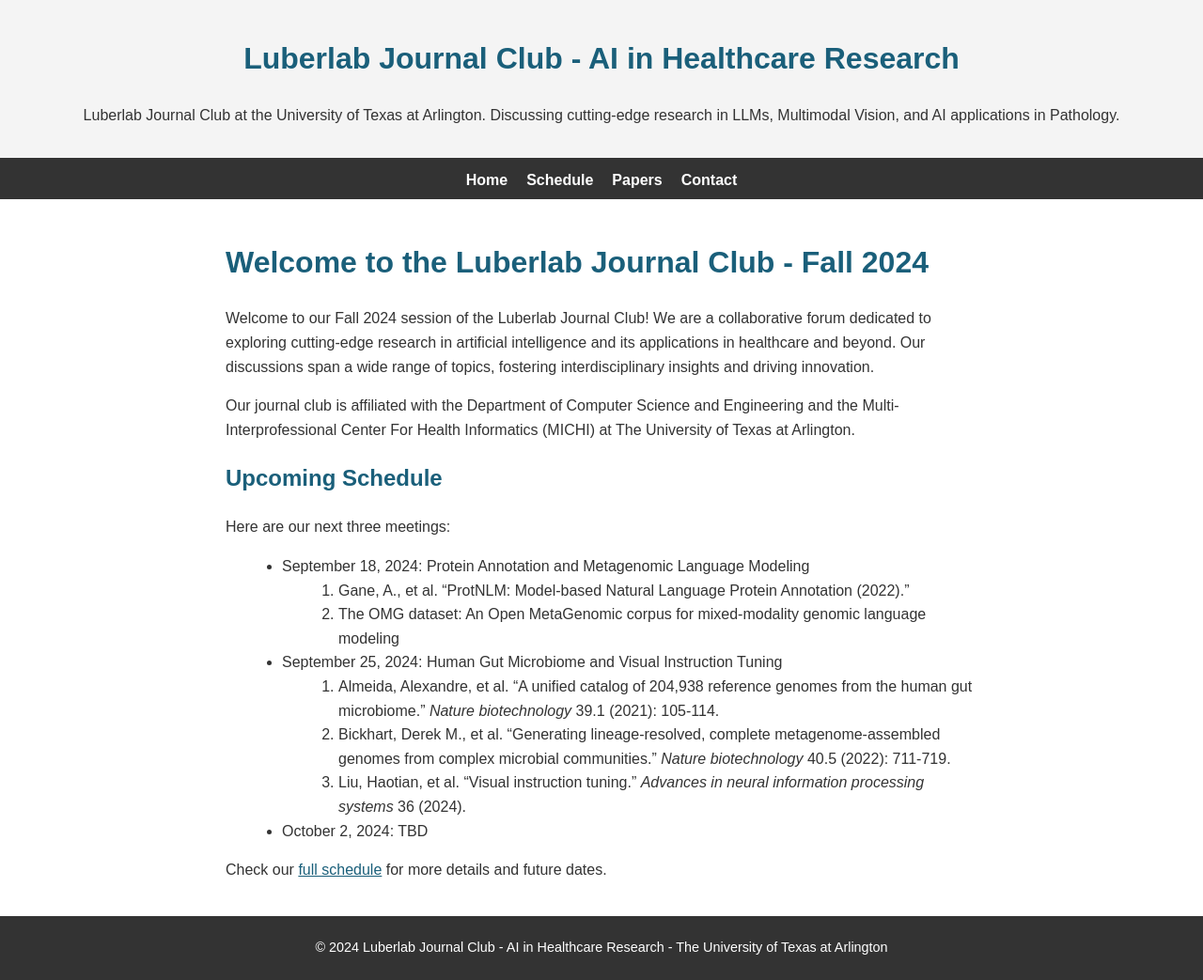
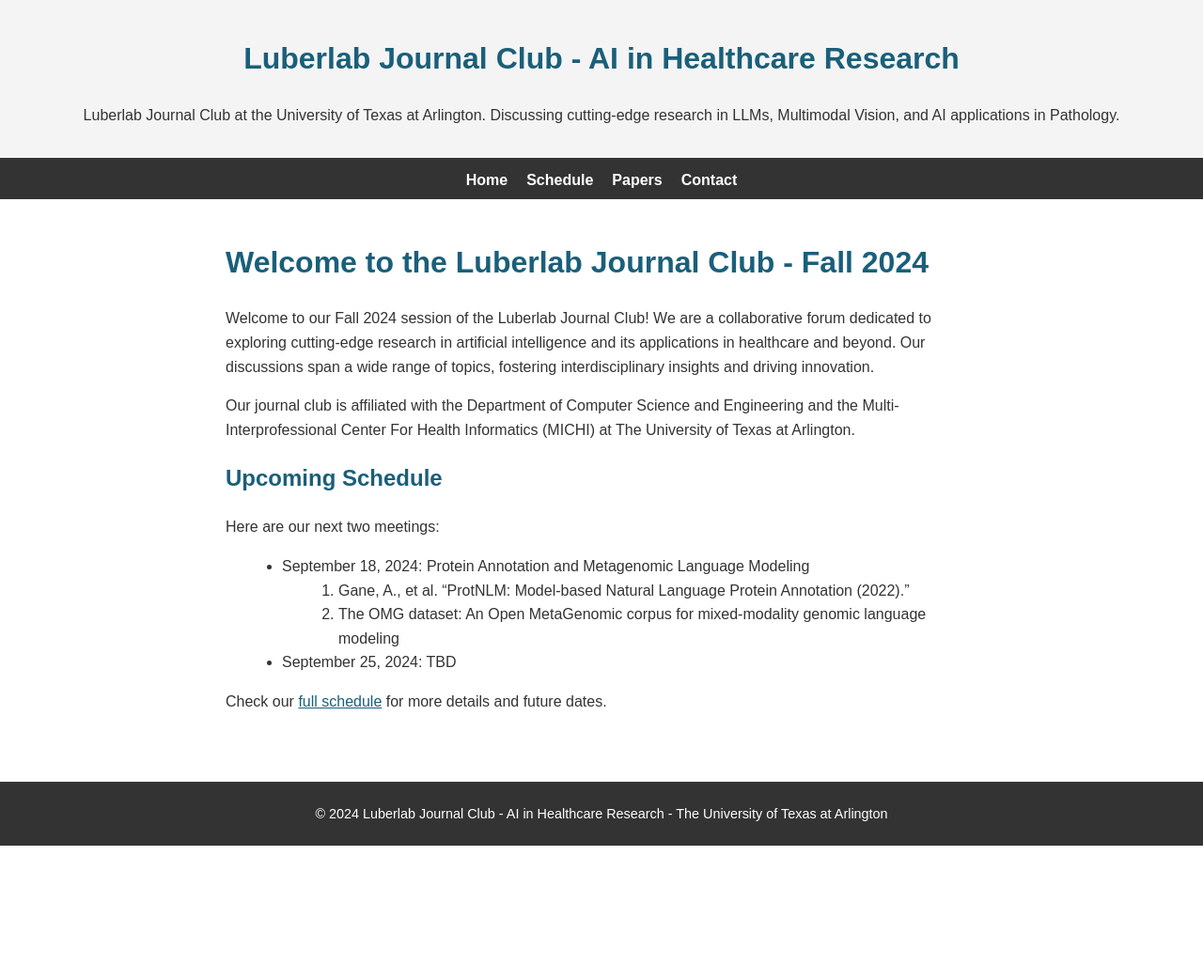
Before and after one commit to facevoid/luberlab-journal-club, a Jekyll site: the page built from index.md, in a window 1280 px wide. Shown: the whole page at 94% size. Built offline with Jekyll 4.4.1, drawn with Linux system fonts in a browser that asks for light colours; after the commit the page ends 900 px from its top, so only the background shows below that.

Commit message:
Update second week's paper

```diff
--- a/index.md
+++ b/index.md
@@ -9,17 +9,12 @@ Welcome to our Fall 2024 session of the Luberlab Journal Club! We are a collabor
 Our journal club is affiliated with the Department of Computer Science and Engineering and the Multi-Interprofessional Center For Health Informatics (MICHI) at The University of Texas at Arlington.
 
 ## Upcoming Schedule
-Here are our next three meetings:
+Here are our next two meetings:
 
 - September 18, 2024: Protein Annotation and Metagenomic Language Modeling
   1. Gane, A., et al. "ProtNLM: Model-based Natural Language Protein Annotation (2022)."
   2. The OMG dataset: An Open MetaGenomic corpus for mixed-modality genomic language modeling
 
-- September 25, 2024: Human Gut Microbiome and Visual Instruction Tuning
-  1. Almeida, Alexandre, et al. "A unified catalog of 204,938 reference genomes from the human gut microbiome." *Nature biotechnology* 39.1 (2021): 105-114.
-  2. Bickhart, Derek M., et al. "Generating lineage-resolved, complete metagenome-assembled genomes from complex microbial communities." *Nature biotechnology* 40.5 (2022): 711-719.
-  3. Liu, Haotian, et al. "Visual instruction tuning." *Advances in neural information processing systems* 36 (2024).
-
-- October 2, 2024: TBD
+- September 25, 2024: TBD
 
 Check our [full schedule]({{ "/schedule" | relative_url }}) for more details and future dates.
```
Also changed, not shown: schedule.md (+1 -3 lines).
